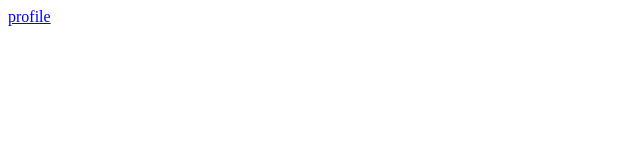
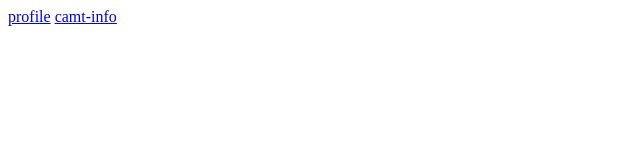
Before and after one commit to Jord-RealAI/Lab3.3, a plain HTML site: page index.html in a window 1280 px wide. Shown: the full height of the page, 0-640 px from the left. Drawn offline with Linux system fonts and the light colour scheme.

Commit message:
new file:   camt-info.html 	modified:   index.html

```diff
--- a/index.html
+++ b/index.html
@@ -1 +1,2 @@
 <a href="profile.html">profile</a>
+<a href="camt-info.html">camt-info</a>
```
Also changed, not shown: camt-info.html (added).
